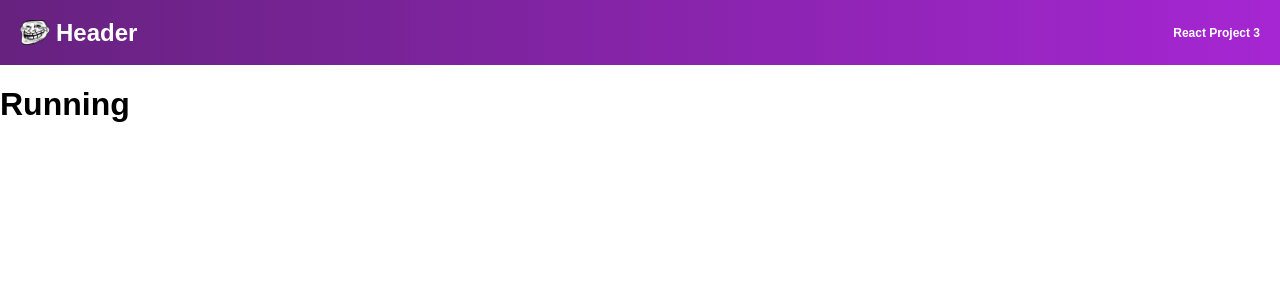
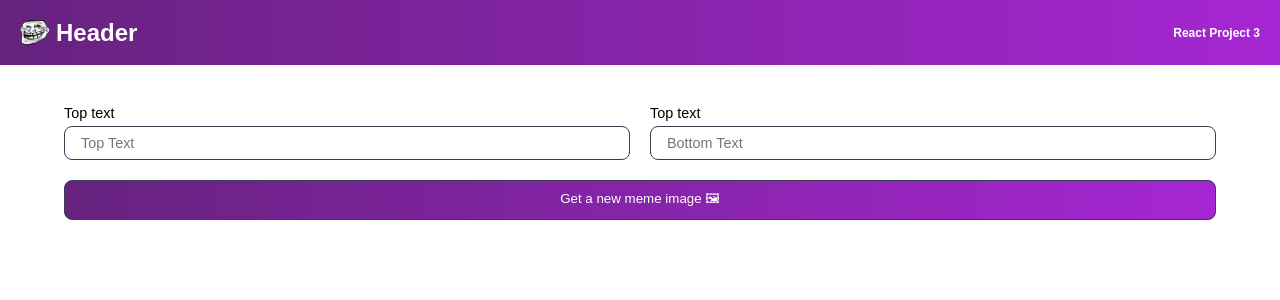
Before and after one commit to jasnmar/scrimba-rb-memeGenerator, a React (Vite) app: page / in a window 1280 px wide. Shown: the top 300 px of the page. Built offline with nearby package versions, Linux system fonts and the light colour scheme.

Commit message:
Inputs and Buttton

```diff
--- a/src/App.jsx
+++ b/src/App.jsx
@@ -1,8 +1,15 @@
 //import { useState } from 'react'
-
+/**
+ * Challenge:
+ * - Create a Meme component.
+ * - Inside the Meme component, render a styled form
+ *   with our 2 inputs and the button.
+ * - Don't worry about adding any functionality yet
+ */
 
 import './App.css'
 import Header from './components/Header/Header'
+import Meme from './components/Meme/Meme'
 
 function App() {
   //const [count, setCount] = useState(0)
@@ -10,7 +17,7 @@ function App() {
   return (
     <>
       <Header />
-      <h1>Running</h1>
+      <Meme />
     </>
   )
 }
--- a/src/components/Header/Header.css
+++ b/src/components/Header/Header.css
@@ -2,7 +2,7 @@
     display: flex;
     align-items: center;
     height: 65px;
-    background: linear-gradient(90deg, #672280 1.18%, #A626D3 100%);;
+    background: linear-gradient(90deg, #672280 1.18%, #A626D3 100%);
     color: white;
     padding: 20px;
 }
--- /dev/null
+++ b/src/components/Meme/Meme.css
@@ -0,0 +1,37 @@
+main {
+    width: 90vw;
+    margin: 40px auto;
+}
+
+.meme--input-group,
+.meme--label,
+.meme--text-input {
+    display:block;
+    width: 100%;
+    font-size: .9rem;
+}
+
+.meme-submit-btn,
+.meme--text-input {
+    padding: 8px 16px;
+    border: 1px solid #374151;
+    border-radius: 8px;
+
+}
+.meme--text-input {
+    margin-top: 5px;
+}
+
+.meme--text-inputs {
+    display: flex;
+    width: 100%;
+    justify-content: space-between;
+    gap: 20px
+}
+
+.meme-submit-btn {
+    width: 100%;
+    background: linear-gradient(90deg, #672280 1.18%, #A626D3 100%);
+    margin-top:20px;
+    color:white;
+}
--- /dev/null
+++ b/src/components/Meme/Meme.jsx
@@ -0,0 +1,41 @@
+import "./Meme.css"
+
+function Meme() {
+    return (
+        <main>
+            <form>
+                <div className="meme--text-inputs">
+                    <div className="meme--input-group">
+                        <label
+                            className="meme--label"
+                            htmlFor="meme--top-text">
+                                Top text
+                        </label>
+                        <input
+                            className="meme--text-input"
+                            id="meme--top-text"
+                            type="text"
+                            name="top"
+                            placeholder="Top Text"></input>
+                    </div>
+                    <div className="meme--input-group">
+                        <label
+                            className="meme--label"
+                            htmlFor="meme--top-text">
+                                Top text
+                        </label>
+                        <input
+                            className="meme--text-input"
+                            id="meme--bottom-text"
+                            type="text"
+                            name="bottom"
+                            placeholder="Bottom Text"></input>
+                        </div>
+                    </div>
+                <button className="meme-submit-btn" type="submit">Get a new meme image  🖼</button>
+            </form>
+        </main>
+    )
+}
+
+export default Meme
```
